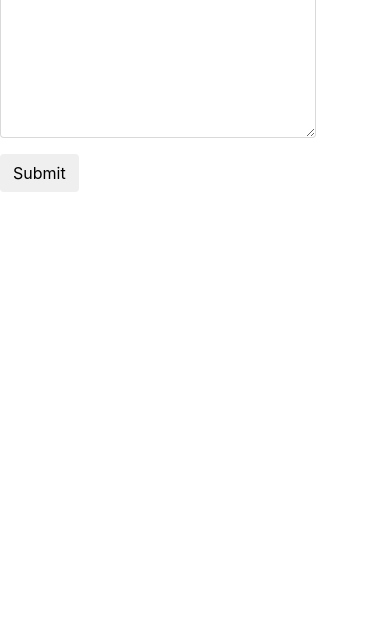
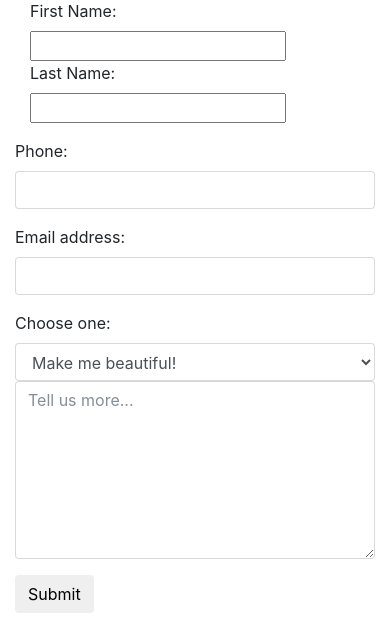
Before and after one commit to emmyjarz/SalonSite, a Node project: template views/contactus.handlebars in a window 390 px wide. Shown: the part 401-1030 px from the top of the page. Before the commit the page ends 593 px from the top, so only its background shows below. Run offline with Node 20 templates, Linux system fonts and the light colour scheme; the template is opened without the code that fills it, so the values that code supplies are empty; some libraries are stand-ins or nearby versions.

Commit message:
file removal?

```diff
--- a/config/config.json
+++ b/config/config.json
@@ -1,11 +1,7 @@
 {
   "development": {
     "username": "root",
-<<<<<<< HEAD
     "password": "",
-=======
-    "password": "milomilo",
->>>>>>> 5a1277fabf8a8cf86e94924f925cb6fa0f1b78c2
     "database": "salon_db",
     "host": "127.0.0.1",
     "dialect": "mysql"
--- a/controllers/salon_controller.js
+++ b/controllers/salon_controller.js
@@ -1,6 +1,10 @@
 var express = require("express");
 var router = express.Router();
 var db = require("../models");
+
+router.get("/", (req, res) => {
+  res.render("index", { data: "hello" });
+});
 
 router.get("/products", (req, res) => {
   res.render("index", { data: "hello" });
--- a/views/contactus.handlebars
+++ b/views/contactus.handlebars
@@ -1,47 +1,50 @@
 <div class="container">
 
 	<div class="row">
-   		<div class="col-xs-12 col-sm-6 col-md-6 col-lg-4 contact-box">
-			<h2>{{salon name}}</h2>
-	 		<h4>{{salon addr}}</h4>
-	 		<h4>{{salon ph}}</h4>
-	   		<h4><a href="{{salon email}}"></h4>
+   		<div class="col-xs-12 col-sm-6 col-md-6 col-lg-4 salon-box">
+			<h2>Salon{{salon-name}}</h2>
+	 		<h4>address{{salon-addr}}</h4>
+	 		<h4>phone{{salon-ph}}</h4>
+	   		<h4><a href="{{salon-email}}">email</a></h4>
+	   	</div>
 	   	<div class="col-xs-12 col-sm-6 col-md-6 col-lg-4">
+	   	&nbsp;
     	</div>
     	<div class="col-xs-12 col-sm-6 col-md-6 col-lg-4">
+    	&nbsp;
     	</div>
   	</div>
   	<div class="row">
-    	<div class="col-xs-12 col-sm-12 col-md-6 col-lg-6 map-box"></div>
+    	<div class="col-xs-12 col-sm-12 col-md-6 col-lg-6" id="map"></div>
     	<div class="col-xs-12 col-sm-12 col-md-6 col-lg-6 contact-box">
     		<form action="" method="post">
     			<div class="form-group">
-    				<label for="firstNameContact" class="label-short col-xs-6 col-sm-6 col-md-3 col-lg-3">First Name</label>
-    				<div class="col-xs-6 col-sm-6 col-md-3 col-lg-3">
+    				<div class="firstNameCont col-xs-6 col-sm-6 col-md-3 col-lg-3">
+    					<label for="firstNameContact" class="label-short">First Name:</label>
     					<input type="text" class="input-short" id="firstNameContact">
     				</div>
-    				<label for="lastNameContact" class="label-short col-xs-6 col-sm-6 col-md-3 col-lg-3">Last Name</label>
-    				<div class="col-xs-6 col-sm-6 col-md-3 col-lg-3">
+    					<div class=" lastNameCont col-xs-6 col-sm-6 col-md-3 col-lg-3">
+    					<label for="lastNameContact" class="label-short">Last Name:</label>
     					<input type="text" class="input-short" id="lastNameContact">
     				</div>
     			</div>
     			<div class="form-group">
-    				<label for="phoneContact">Phone</label>
+    				<label for="phoneContact">Phone:</label>
     				<input type="tel" class="form-control" id="phoneContact">
   				</div>
   				<div class="form-group">
-  					<label for="emailAddress">Email address</label>
-    				<input type="email" class="form-control" id="emailAddress">
+  					<label for="emailContact">Email address:</label>
+    				<input type="email" class="form-control" id="emailContact">
   				</div>
   				<div class="form-group">
-  					<select class="form-control">
-  						<label for="reasonContact">Choose one or more</label>
-						<option class="reasonContact">Make me beautiful!</option>
-						  <optionclass="reasonContact">I'd like a special occasion consultation</option>
-						  <optionclass="reasonContact">I have some questions</option>
+  					<label for="reasonContact">Choose one:</label>
+  					<select id="reasonContact" class="form-control">
+						<option value="General Inquiry">Make me beautiful!</option>
+						<option value="Special Occasion Consultation">Can I get a special occasion consultation?</option>
+						<option value="Questions">I just have some questions.</option>
 					</select>
 				<div class="form-group">
-					<textarea class="form-control" rows="8" placeholder="Tell us more..."></textarea>
+					<textarea id="addlContact" class="form-control" rows="8" placeholder="Tell us more..."></textarea>
 				</div>
 				<button type="submit" class="btn btn-default">Submit</button>
 			</form>
@@ -61,9 +64,10 @@
         	map: map
         });
     }
+
 </script>
 
 
 <script async defer
-    src="https://maps.googleapis.com/maps/api/js?key=AIzaSyAJing0S_ayqBsEh2LqCfwCj1TvVwuX9Iw&callback=initMap">
+    src="https://maps.googleapis.com/maps/api/js?key=AIzaSyAjc7C1wVVqG6qUwJTS3d55Nu4xxen1yJ4&callback=initMap">
 </script>
```
Also changed, not shown: tests/twilio.js (deleted, +0 -15 lines), views/layouts/main.handlebars (+8 -1 lines), 5 other files.
